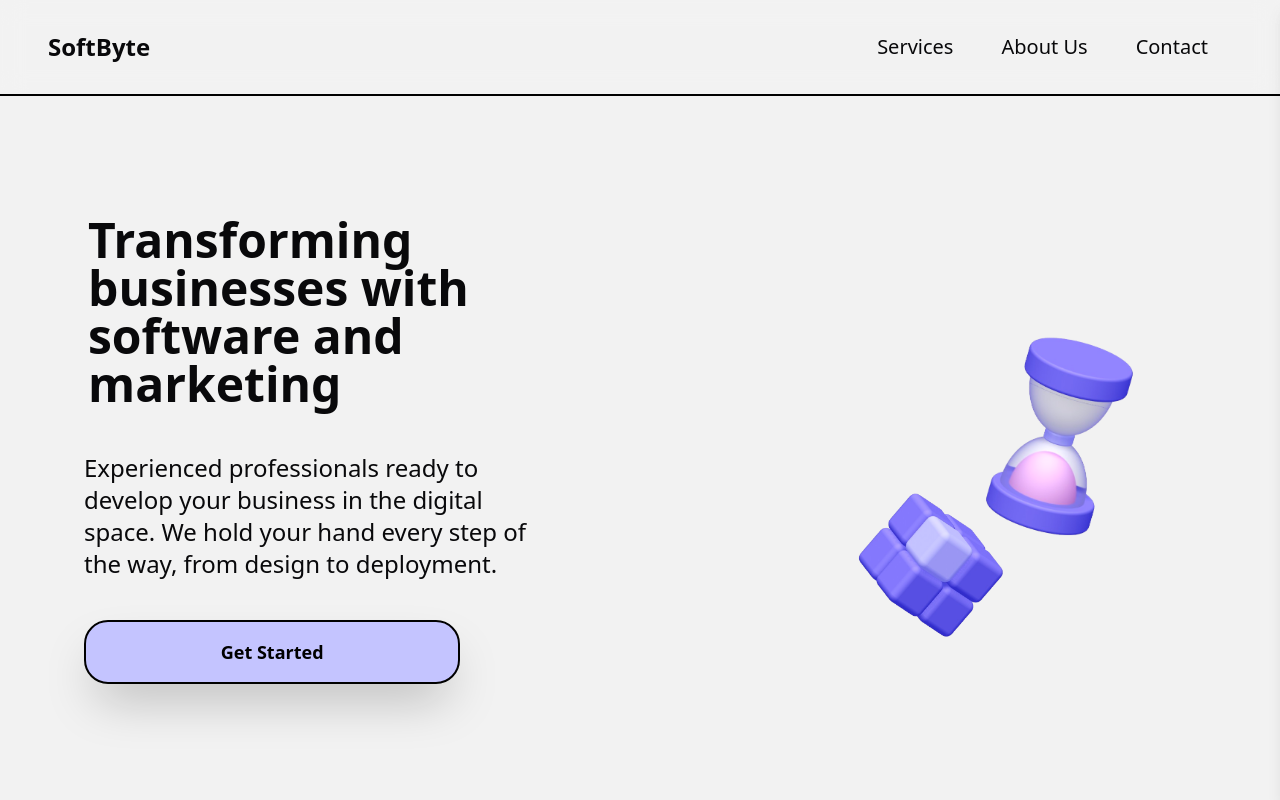
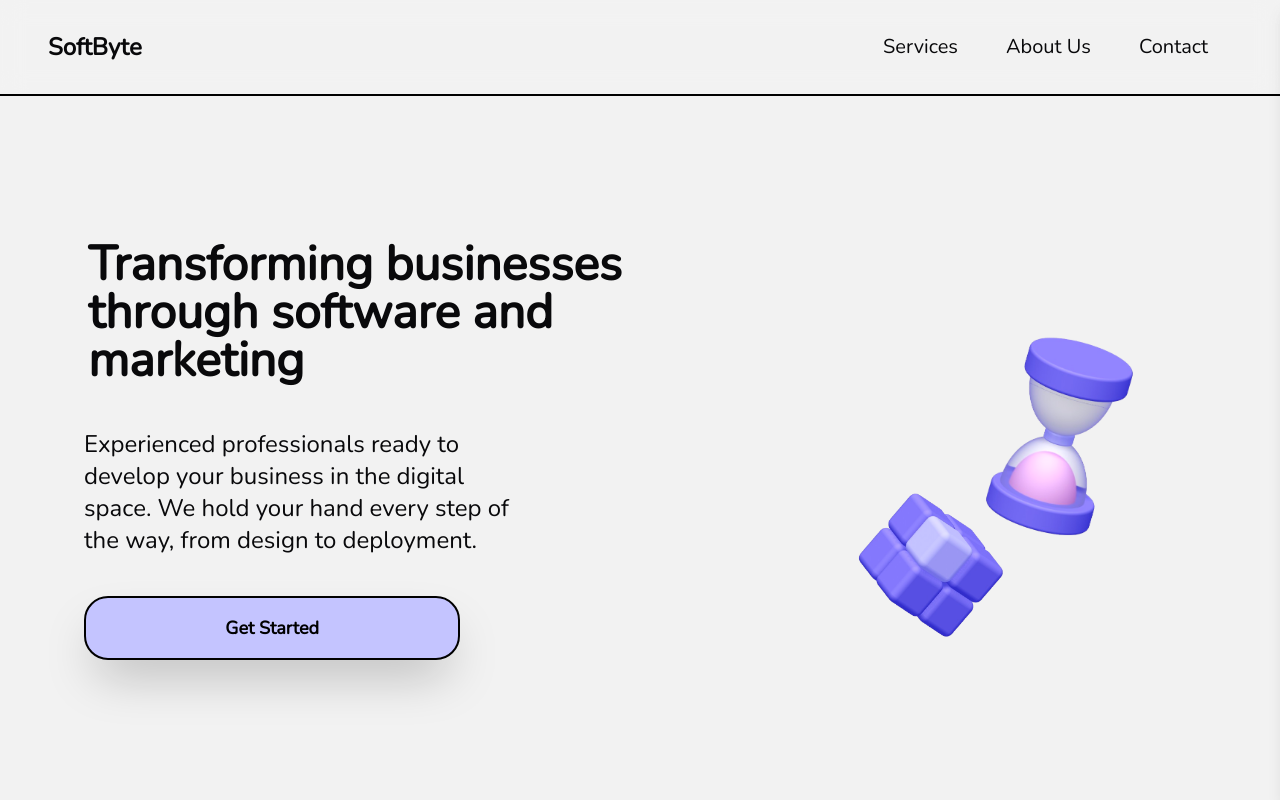
Before and after one commit to jay6o/mysite, a Next.js app: page / in a window 1280 px wide. Shown: the top 800 px of the page. Built offline with nearby package versions, Linux system fonts and the light colour scheme.

Commit message:
font change

```diff
--- a/src/app/fonts.ts
+++ /dev/null
@@ -1,4 +0,0 @@
-import { Inter, Imprima } from "next/font/google";
-
-export const inter = Inter({ subsets: ["latin"] });
-export const imprima = Imprima({ weight: "400", style: "normal" });
--- a/src/app/layout.tsx
+++ b/src/app/layout.tsx
@@ -1,16 +1,9 @@
 import type { Metadata } from "next";
-import { Geist, Geist_Mono } from "next/font/google";
+import { Nunito } from "next/font/google";
 import "./globals.css";
 
-const geistSans = Geist({
-  variable: "--font-geist-sans",
-  subsets: ["latin"],
-});
 
-const geistMono = Geist_Mono({
-  variable: "--font-geist-mono",
-  subsets: ["latin"],
-});
+const playfairDisplay = Nunito({ style: "normal", weight: "400", subsets: ["latin"] });
 
 export const metadata: Metadata = {
   title: "SoftByte",
@@ -25,7 +18,7 @@ export default function RootLayout({
   return (
     <html lang="en">
       <body
-        className={`${geistSans.variable} ${geistMono.variable} antialiased overscroll-none w-[100vw]`}
+        className={`${playfairDisplay.className} antialiased overscroll-none w-[100vw]`}
       >
         {children}
       </body>
--- a/src/app/page.tsx
+++ b/src/app/page.tsx
@@ -193,7 +193,7 @@ export default function Home() {
             viewport={{ amount: 0.4 }}
             transition={{ duration: 0.7, ease: "easeInOut" }}
           >
-            <p className="text-2xl lg:text-5xl pb-8">Dream on, we&apos;ll build it</p>
+            <p className="text-2xl lg:text-5xl font-semibold pb-8">Dream on, we&apos;ll build it</p>
             <p className="text-lg lg:text-2xl lg:w-5/6">Just give us your ideas, and our experienced professionals will build it for you. We keep you in the know about every move we make so that you are 100% satisfied with our service.</p>
           </motion.div >
         </div >
--- a/src/components/hero.tsx
+++ b/src/components/hero.tsx
@@ -38,7 +38,7 @@ export default function Hero({ className }: { className: string }) {
         whileInView="visible"
         transition={{ duration: 0.7, ease: "easeInOut" }}
       >
-        <h1 className="w-5/6 font-semibold text-4xl p-6 lg:text-5xl text-left z-10">Transforming businesses with software and marketing</h1>
+        <h1 className="w-5/6 font-semibold text-4xl p-6 lg:text-5xl text-left z-10">Transforming businesses through software and marketing</h1>
         <p className="w-5/6 lg:w-2/3 text-lg lg:text-2xl text-left p-5">Experienced professionals ready to develop your business in the digital space. We hold your hand every step of the way, from design to deployment.</p>
         <div className="w-5/6 text-left p-5">
           <Link href="/contact"><Button variant={"custom"} className="font-bold text-lg h-[4rem] rounded-3xl border-black w-full lg:w-2/3">Get Started</Button></Link>
```
